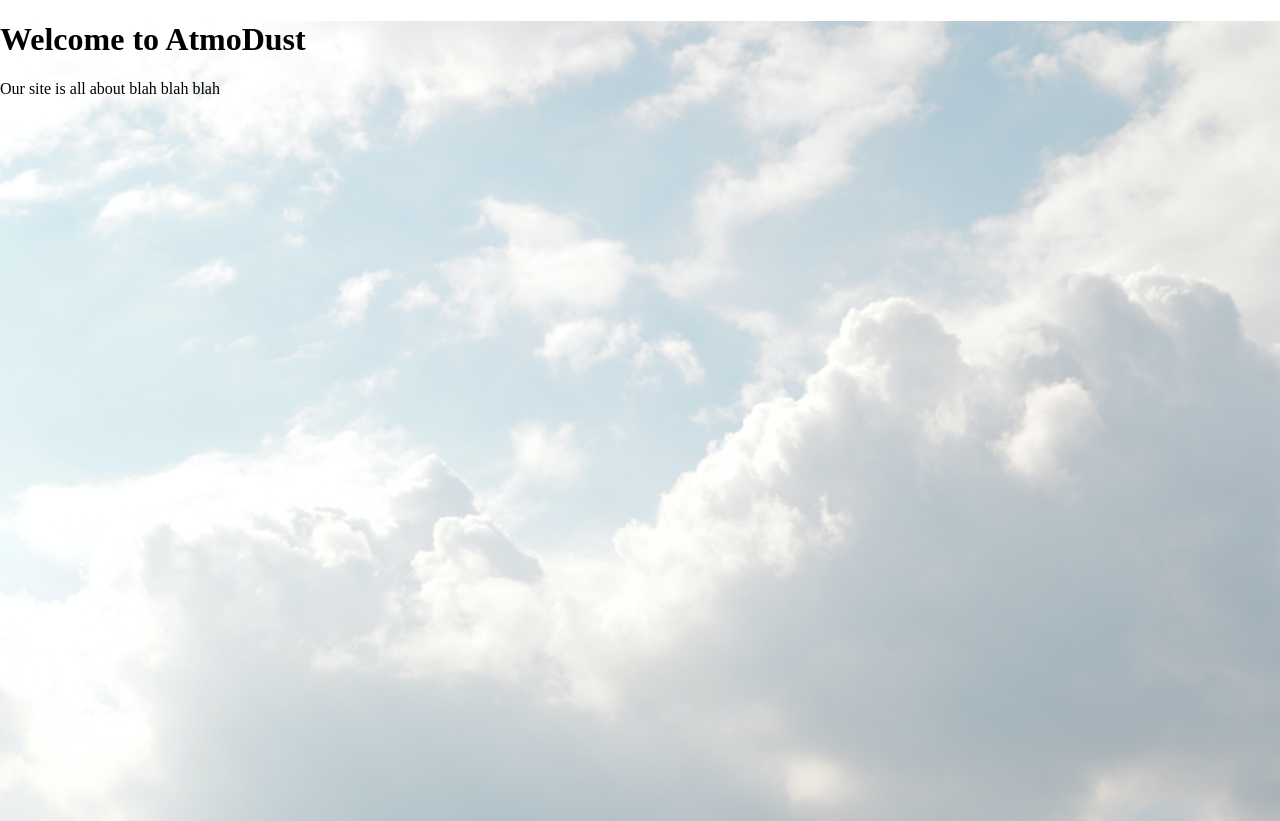
After one commit to yunjs123/capstone, a Flask app: template app/templates/home.html in a window 1280 px wide. The commit adds this page. Run offline with Flask 2, Linux system fonts and the light colour scheme; the template is opened without the code that fills it, so the values that code supplies are empty.

Commit message:
Home and background

```diff
--- a/app/static/styles/style.css
+++ b/app/static/styles/style.css
@@ -36,3 +36,18 @@ nav ul li a:hover{
     color:#fff;
     transition: all ease 0.2s;
 }
+.container{
+    position: absolute;
+    left: 0;
+    top: 0;
+    width: 100%;
+    height: 100%;
+}
+.hero{
+    height:100%;
+    width: 100%;
+    background: url("app/static/background.jpg");
+    background-size: cover;
+    background-repeat: no-repeat;
+    background-position: center center;
+}
--- /dev/null
+++ b/app/templates/home.html
@@ -0,0 +1,24 @@
+<!Doctype html>
+<html lang='en'>
+
+<head>
+    <meta charset="UTF-8">
+    <meta name="viewport" content="width=device-width, initial-scale=1.0">
+    <meta http-equiv="X-UA-Compatible" content="ie=edge">
+    <link rel="stylesheet" href="{{ url_for('static',filename='styles/style.css') }}">
+    <link rel="shortcut icon" href="{{ url_for('static', filename='favicon.ico') }}">
+    <title>Home</title>
+</head>
+
+<body>
+    <div class="container">
+        <div class="hero">
+            <div class="hero-content">
+                <h1>Welcome to AtmoDust</h1>
+                <p>Our site is all about blah blah blah</p>
+            </div>
+        </div>
+    </div>
+</body>
+
+</html>
```
Also changed, not shown: app/static/background.jpg (added).
